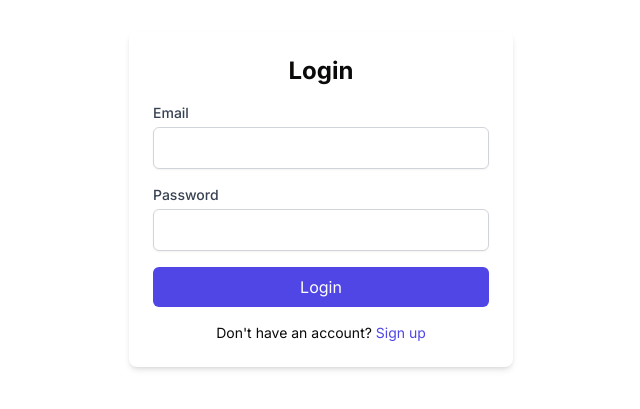
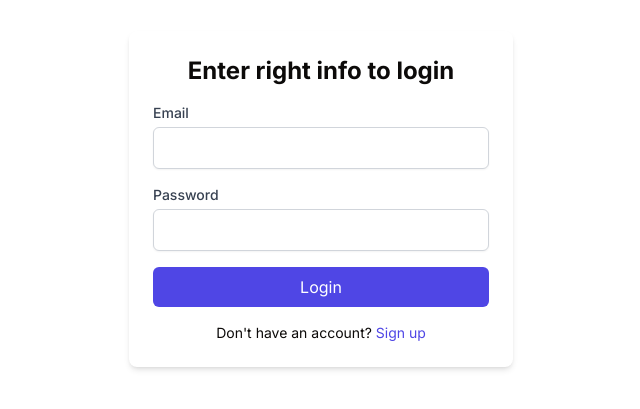
Before and after one commit to faizokigenyi/prograteCapital, a Next.js app: page / in a window 1280 px wide. Shown: the part 201-610 px from the top of the page, without its empty margins (319-959 px from the left). Built offline with nearby package versions, Linux system fonts and the light colour scheme.

Commit message:
modify signin header

```diff
--- a/src/app/page.tsx
+++ b/src/app/page.tsx
@@ -35,7 +35,9 @@ export default function Login() {
   return (
     <div className="flex justify-center items-center h-screen">
       <div className="w-full max-w-sm p-6 bg-white shadow-md rounded-lg">
-        <h1 className="text-2xl font-bold mb-4 text-center">Login</h1>
+        <h1 className="text-2xl font-bold mb-4 text-center">
+          Enter right info to login
+        </h1>
         <form onSubmit={handleLogin} className="space-y-4">
           <div>
             <label
```
